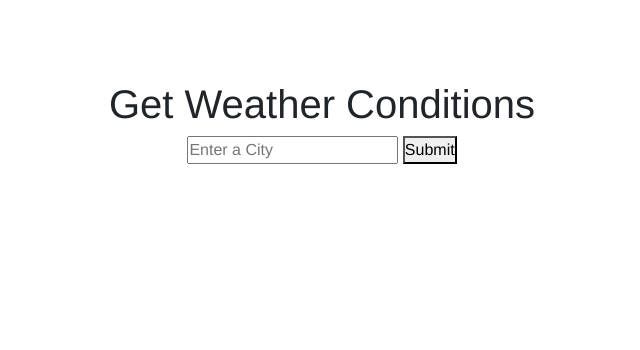
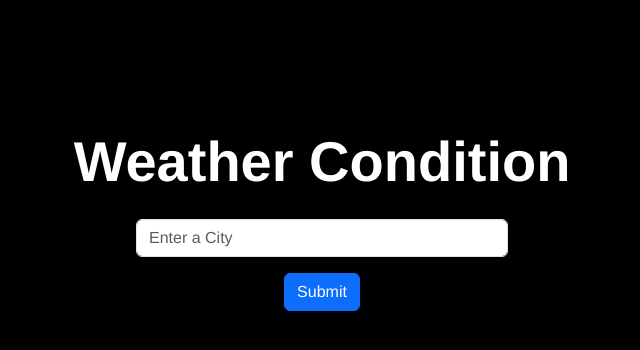
Before and after one commit to mkosssd/Weather-App---Python-Flask, a Flask app: page / in a window 1280 px wide. Shown: the top 350 px of the page, without its empty margins (318-958 px from the left). Run offline with Flask 3, Linux system fonts and the light colour scheme.

Commit message:
code updation

```diff
--- a/templates/index.html
+++ b/templates/index.html
@@ -18,17 +18,17 @@
 			href="{{url_for('static',filename='css/styles.css')}}"
 		/>
 	</head>
-	<body>
-		<h1>Get Weather Conditions</h1>
-		<form action="/weather">
-			<input
-				type="text"
-				name="city"
-				id="city"
-				placeholder="Enter a City"
-			/>
-			<button type="submit">Submit</button>
-		</form>
+	<body class="bg-black">
+        <div class="container text-white">
+            <div class="col-8 mx-auto text-center mt-5 pt-5">
+
+                <h1 class="fw-bold display-4">Weather Condition</h1>
+                <form action="/weather" class="col-6 mx-auto mt-4">
+                    <input type="text" name="city" id="city"  class="form-control" placeholder="Enter a City"/>
+                    <button type="submit" class="btn btn-primary mt-3">Submit</button>
+                </form>
+            </div>
+        </div>
 		<script
 			src="https://cdn.jsdelivr.net/npm/bootstrap@5.3.2/dist/js/bootstrap.bundle.min.js"
 			integrity="sha384-C6RzsynM9kWDrMNeT87bh95OGNyZPhcTNXj1NW7RuBCsyN/o0jlpcV8Qyq46cDfL"
```
